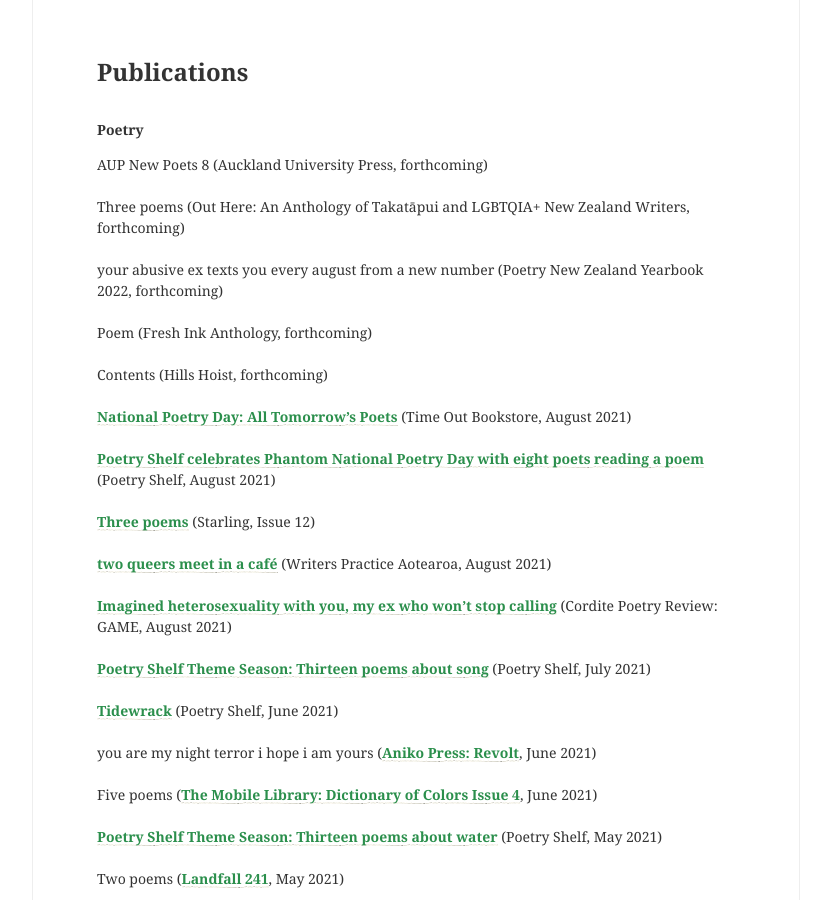
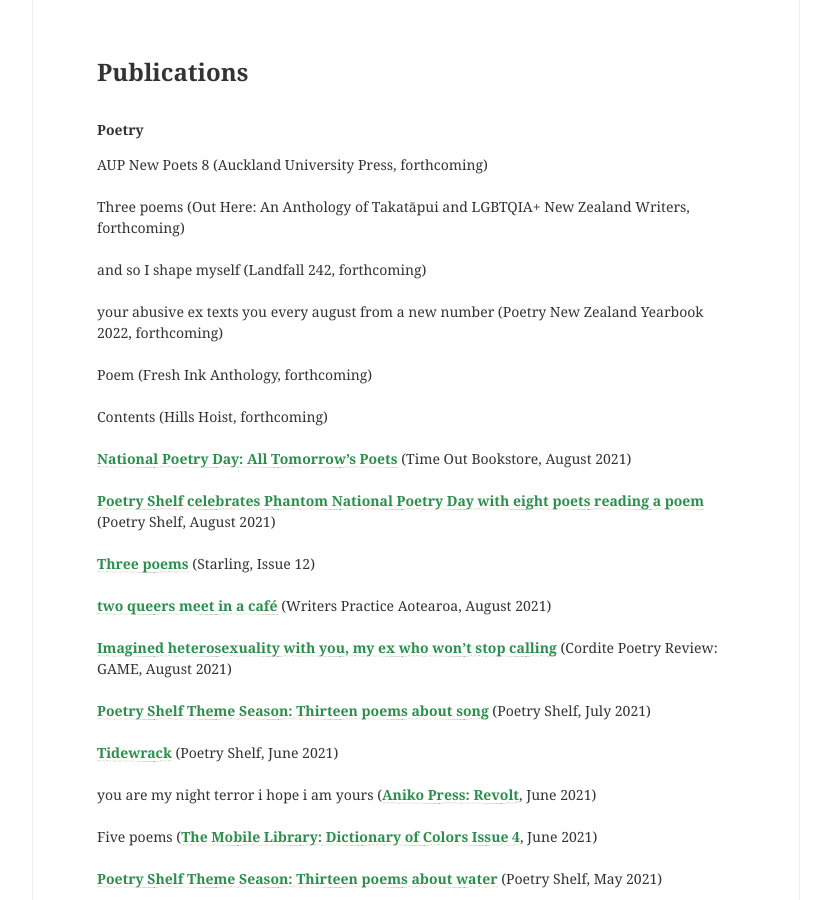
Before and after one commit to lilyholloway/lilyholloway.github.io, a Jekyll site: the page built from cv.md, in a window 1280 px wide and 900 px high, scrolled down 322 px. Shown: the whole window, without its empty margins (224-1055 px from the left). Built offline with Jekyll 4.4.1, drawn with Linux system fonts in a browser that asks for light colours; nearby versions of some CDN libraries.

Commit message:
Update cv.md

```diff
--- a/cv.md
+++ b/cv.md
@@ -9,6 +9,8 @@
 AUP New Poets 8 (Auckland University Press, forthcoming)<br>
 <br>
 Three poems (Out Here: An Anthology of Takatāpui and LGBTQIA+ New Zealand Writers, forthcoming)<br>
+<br>
+and so I shape myself (Landfall 242, forthcoming)<br>
 <br>
 your abusive ex texts you every august from a new number (Poetry New Zealand Yearbook 2022, forthcoming)<br>
 <br>
```
